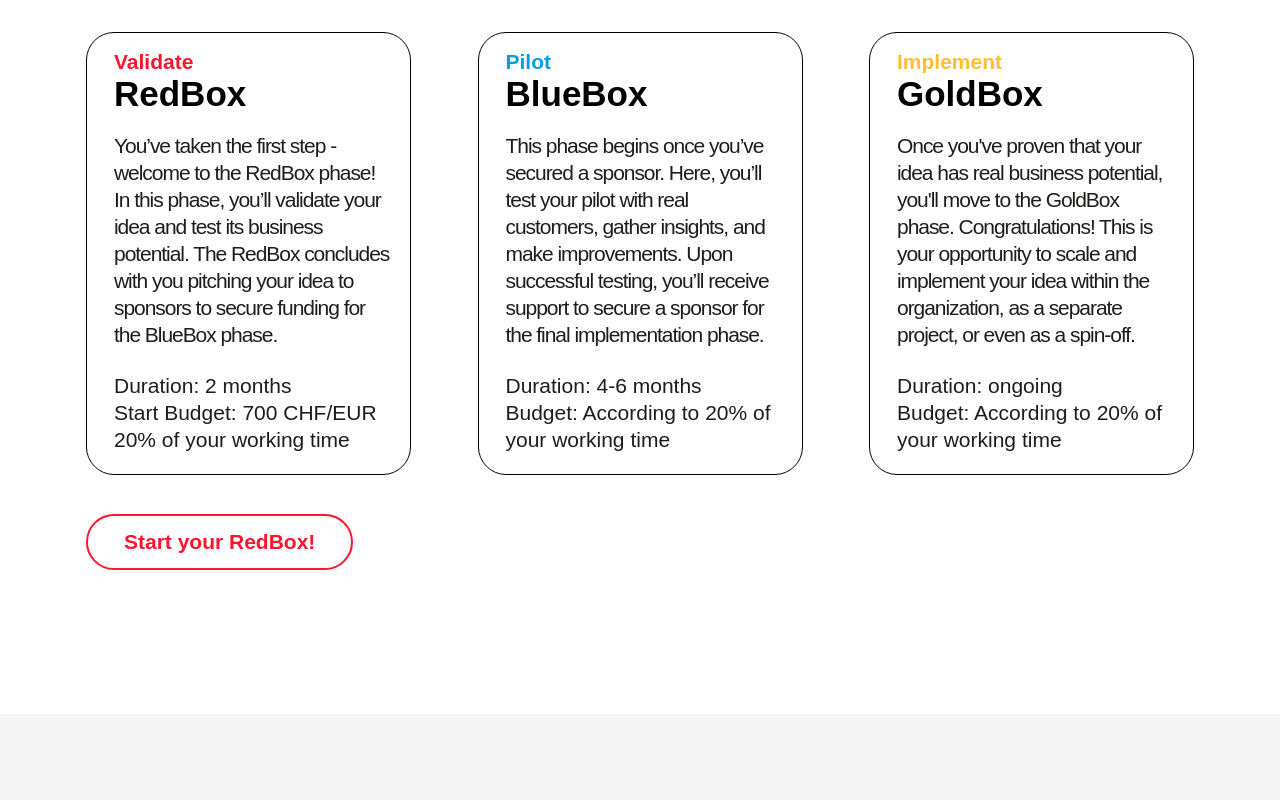
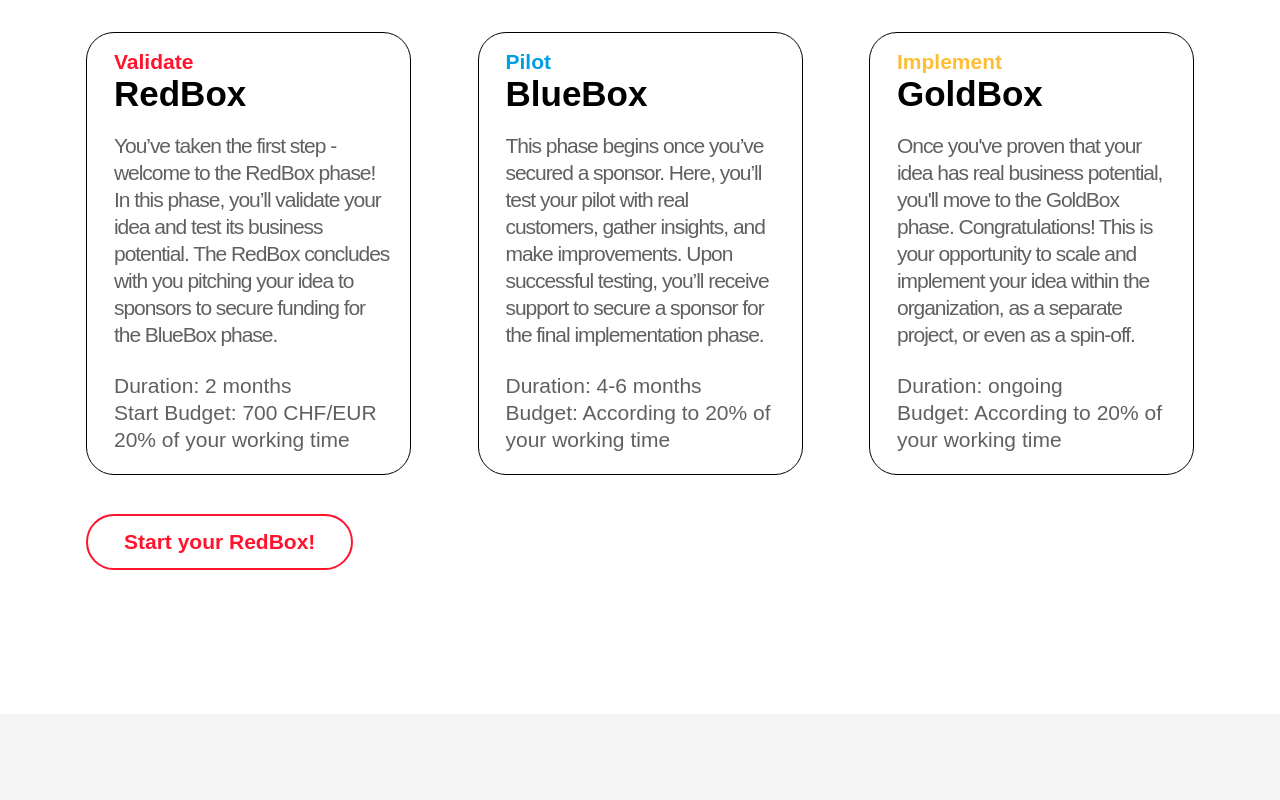
Before and after one commit to sonambishnoi550/Implenia, a Next.js app: page / in a window 1280 px wide. Shown: the part 2840-3640 px from the top of the page. Built offline with nearby package versions, Linux system fonts and the light colour scheme.

Commit message:
add custom button

```diff
--- a/src/components/Footer.tsx
+++ b/src/components/Footer.tsx
@@ -1,4 +1,5 @@
 import React from 'react'
+import CustomButton from './common/CustomButton';
 
 const Footer = () => {
     const year = new Date().getFullYear();
@@ -42,9 +43,7 @@ const Footer = () => {
                             placeholder="Ihre Nachricht..."
                             className="w-full p-2 bg-white text-black h-[121px]"
                         />
-                        <button className="bg-red text-white flex ml-auto px-6 py-2">
-                            SENDEN
-                        </button>
+                        <CustomButton text='SENDEN' myClass='!rounded-none flex ml-auto hover:!text-black !px-[17px] !py-2 bg-red text-white !items-center !text-sm !h-[34px]'/>
                     </form>
                 </div>
                 <p className=" mt-1 text-sm">
--- a/src/components/Process.tsx
+++ b/src/components/Process.tsx
@@ -37,8 +37,8 @@ const Process: React.FC = () => {
                   {phase.stage}
                 </p>
                 <h4 className='font-semibold text-custom-xmd leading-custom-xsm pb-4'>{phase.title}</h4>
-                <p className='font-light md:text-custom-sm text-base leading-custom-2sm text-light-black sm:max-w-[277px] tracking-tighter'>{phase.description}</p>
-                <p className='font-light md:text-custom-sm text-base leading-custom-2sm text-light-black sm:max-w-[277px] md:pt-6 pt-3'>
+                <p className='font-light md:text-custom-sm text-base leading-custom-2sm text-light-black/70 sm:max-w-[277px] tracking-tighter'>{phase.description}</p>
+                <p className='font-light md:text-custom-sm text-base leading-custom-2sm text-light-black/70 sm:max-w-[277px] md:pt-6 pt-3'>
                   {phase.duration}<br />
                   {phase.budget}
                 </p>
```
